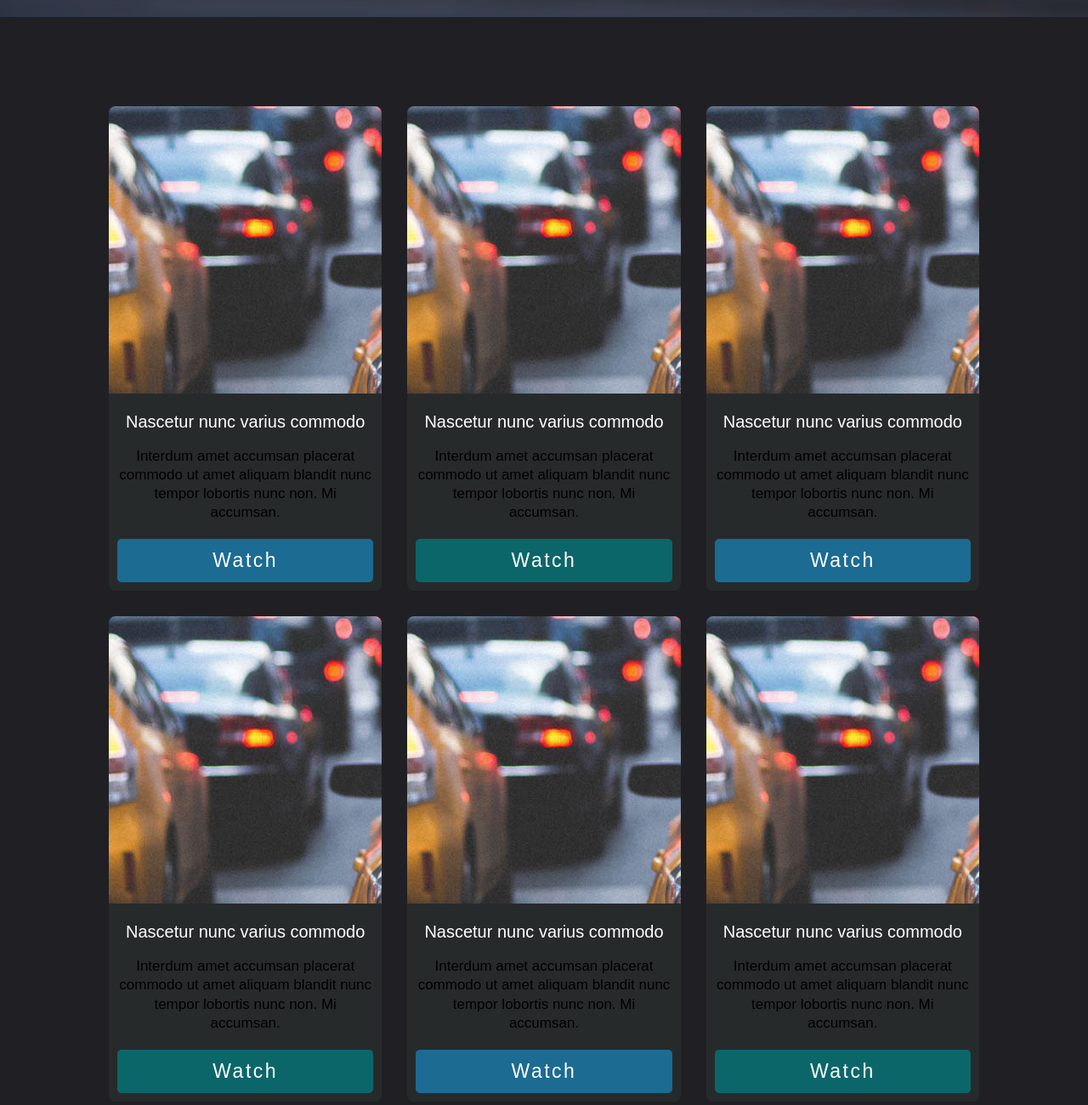
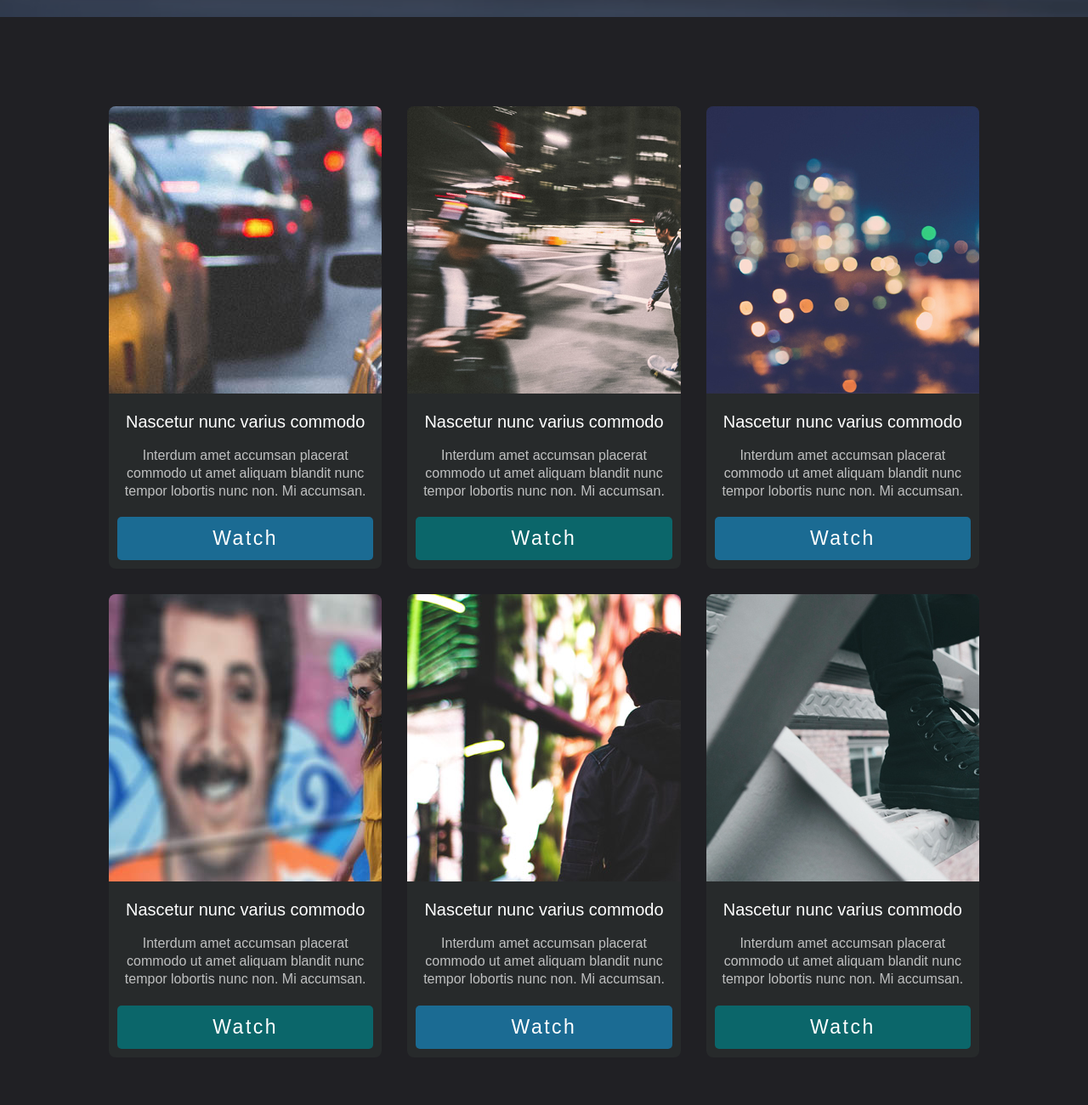
Before and after one commit to AliMohamedc50/html-css-temp, a plain HTML site: page index.html in a window 1280 px wide. Shown: the part 780-2080 px from the top of the page at 85% size. Drawn offline with Linux system fonts and the light colour scheme.

Commit message:
add anmation

```diff
--- a/css/style.css
+++ b/css/style.css
@@ -21,8 +21,12 @@ header::after {
     left: 0;
     width: 100%;
     height: 100%;
-    background: #11111187;
+    /* background: #111111ad; */
+    background: #373737f9;
+    /* opacity: 0.1; */
     z-index: 1;
+    animation: colorChange 1s ease-in-out forwards;
+    animation-delay: 0.5s;
 }
 
 header nav {
@@ -145,7 +149,8 @@ section .container .box h3 {
 section .container .box p {
     line-height: 1.3;
     margin-bottom: 20px;
-    font-size: 17px;
+    font-size: 16px;
+    color: #ffffffb4;
 }
 
 
@@ -160,3 +165,15 @@ section .container .box button {
     margin-bottom: 10px;
     letter-spacing: 2.5px;
 }
+
+
+
+
+@keyframes colorChange {
+    0% {
+        background: #373737f9;
+    }
+    100% {
+        background: #222b37ad;
+    }
+}
--- a/index.html
+++ b/index.html
@@ -40,7 +40,7 @@
                 </div>
             </div>
             <div class="box" >
-                <img src="/images/pic01.jpg" alt="">
+                <img src="/images/pic02.jpg" alt="">
                 <div class="text">
                     <h3>Nascetur nunc varius commodo</h3>
                     <p>Interdum amet accumsan placerat commodo ut amet aliquam blandit nunc tempor lobortis nunc non. Mi accumsan.</p>
@@ -48,7 +48,7 @@
                 </div>
             </div>
             <div class="box" >
-                <img src="/images/pic01.jpg" alt="">
+                <img src="/images/pic03.jpg" alt="">
                 <div class="text">
                     <h3>Nascetur nunc varius commodo</h3>
                     <p>Interdum amet accumsan placerat commodo ut amet aliquam blandit nunc tempor lobortis nunc non. Mi accumsan.</p>
@@ -56,7 +56,7 @@
                 </div>
             </div>
             <div class="box" >
-                <img src="/images/pic01.jpg" alt="">
+                <img src="/images/pic04.jpg" alt="">
                 <div class="text">
                     <h3>Nascetur nunc varius commodo</h3>
                     <p>Interdum amet accumsan placerat commodo ut amet aliquam blandit nunc tempor lobortis nunc non. Mi accumsan.</p>
@@ -64,7 +64,7 @@
                 </div>
             </div>
             <div class="box">
-                <img src="/images/pic01.jpg" alt="">
+                <img src="/images/pic05.jpg" alt="">
                 <div class="text">
                     <h3>Nascetur nunc varius commodo</h3>
                     <p>Interdum amet accumsan placerat commodo ut amet aliquam blandit nunc tempor lobortis nunc non. Mi accumsan.</p>
@@ -72,7 +72,7 @@
                 </div>
             </div>
             <div class="box">
-                <img src="/images/pic01.jpg" alt="">
+                <img src="/images/pic06.jpg" alt="">
                 <div class="text">
                     <h3>Nascetur nunc varius commodo</h3>
                     <p>Interdum amet accumsan placerat commodo ut amet aliquam blandit nunc tempor lobortis nunc non. Mi accumsan.</p>
@@ -81,6 +81,14 @@
             </div>
         </div>
     </section>
+<!--
+    <footer>
+        <div class="container">
+            <div class="text">
+
+            </div>
+        </div>
+    </footer> -->
 
 </body>
 </html>
```
